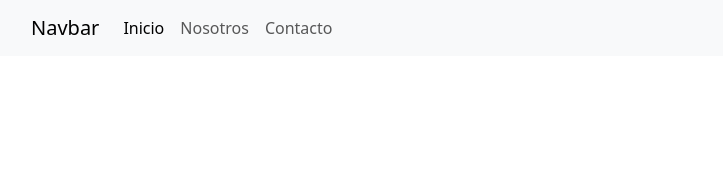
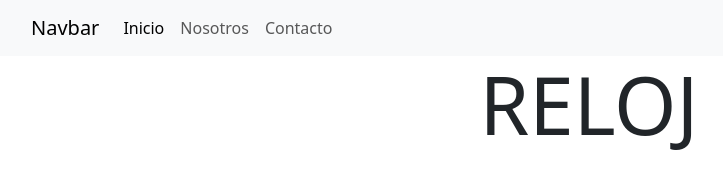
Before and after one commit to antoortega18072023/TP5-EJ4-JS, a plain HTML site: page index.html in a window 1280 px wide. Shown: the whole page, without its empty margins (51-774 px from the left). Drawn offline with nearby package versions, Linux system fonts and the light colour scheme.

Commit message:
titulo de la pagina

```diff
--- a/index.html
+++ b/index.html
@@ -35,6 +35,10 @@
           </div>
         </nav>
       </header>
+
+      <main class="container">
+        <h1 class="text-center display-1">RELOJ</h1>
+      </main>
     <script src="./js/app.js"></script>
 </body>
 </html>
```
